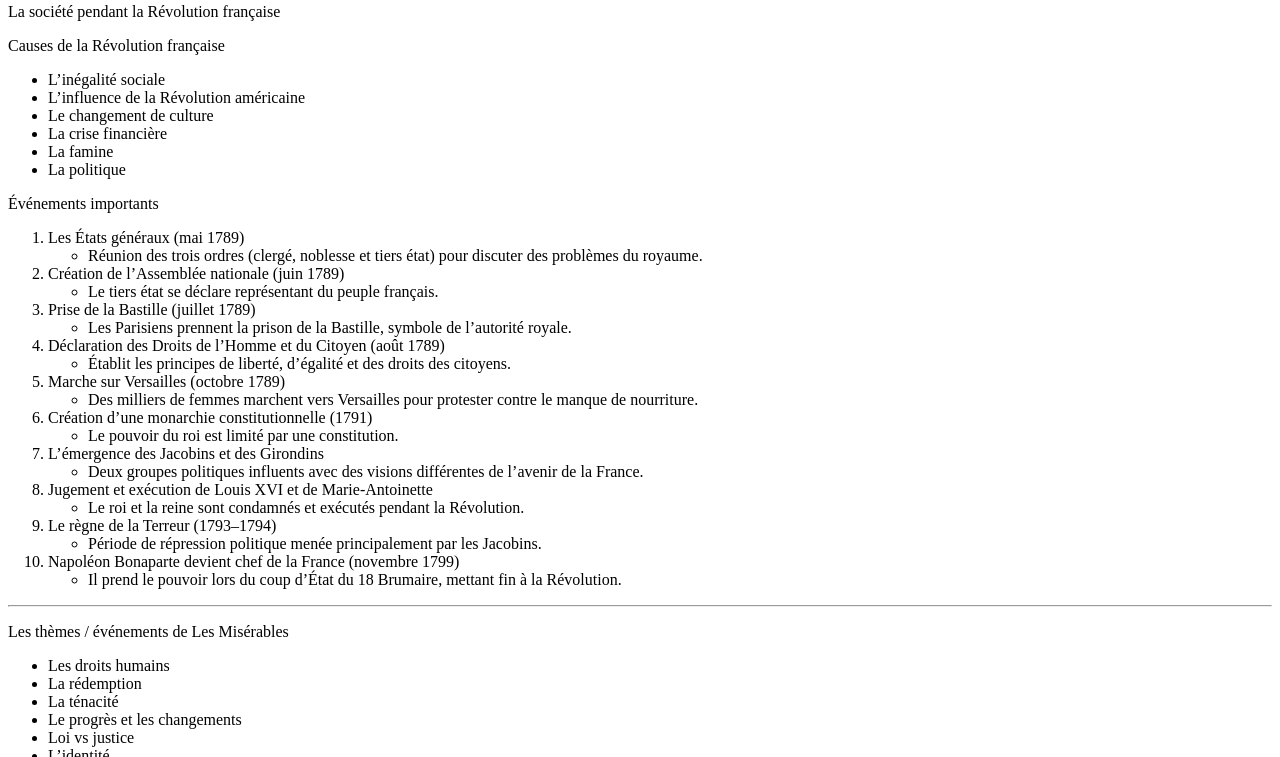
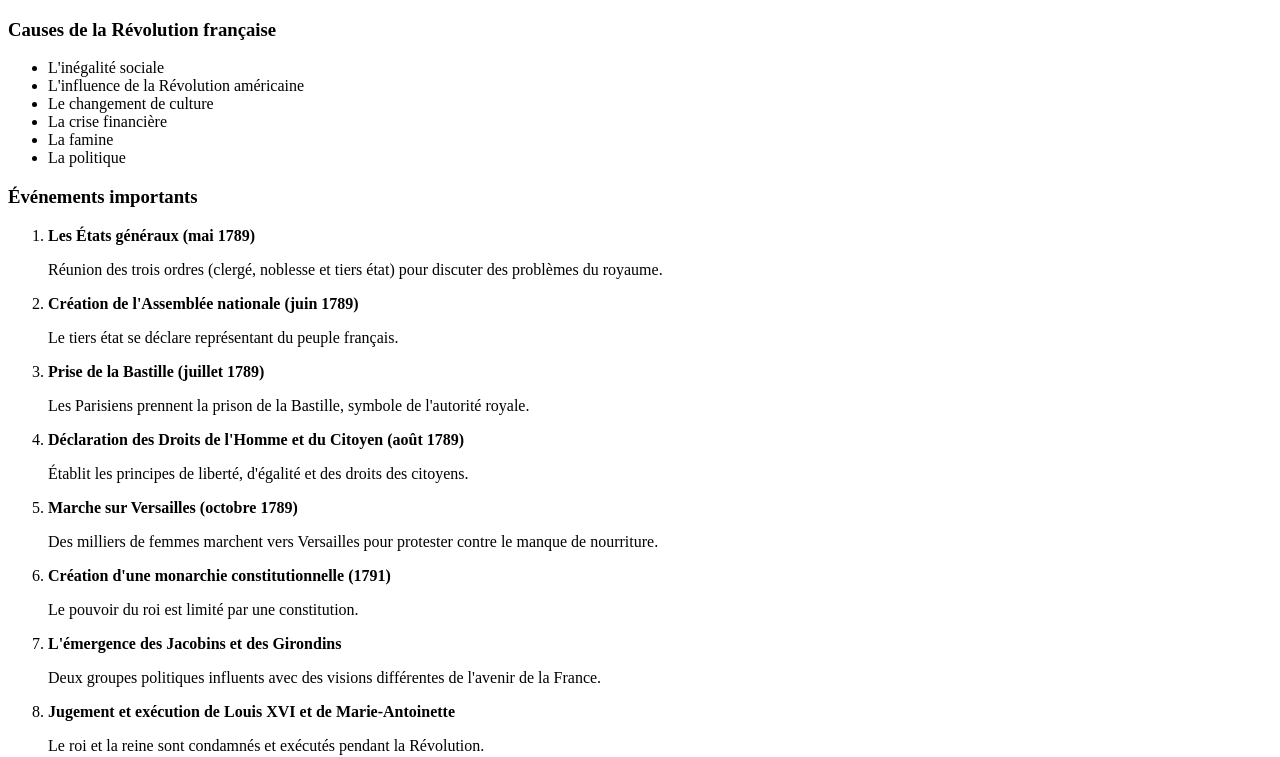
Before and after one commit to grandswager/Tech-9, a plain HTML site: page c.html in a window 1280 px wide. Shown: the part 121-878 px from the top of the page. Drawn offline with Linux system fonts and the light colour scheme.

Commit message:
c change (reader)

```diff
--- a/c.html
+++ b/c.html
@@ -1,82 +1,116 @@
-<a href="#grammaire">Grammaire</a><br><a href="#dystopie">Société dystopique</a><br><a href="#enjeux-france">Enjeux en France</a><br><a href="#revolution-francaise">Révolution française</a><br><a href="#les-miserables">Les Misérables</a>
+<!DOCTYPE html>
+<html lang="fr">
+<head>
+    <meta charset="UTF-8">
+    <meta name="viewport" content="width=device-width, initial-scale=1.0">
+    <title>Révolution française et Les Misérables</title>
 
-<hr>
+    <meta name="description"
+          content="Résumé de la Révolution française, de ses causes, de ses événements importants et des thèmes principaux de Les Misérables.">
+</head>
+<body>
 
-<p id="revolution-francaise">La société pendant la Révolution française</p>
+<nav>
+    <a href="#grammaire">Grammaire</a> |
+    <a href="#dystopie">Société dystopique</a> |
+    <a href="#enjeux-france">Enjeux en France</a> |
+    <a href="#revolution-francaise">Révolution française</a> |
+    <a href="#les-miserables">Les Misérables</a>
+</nav>
 
-<p>Causes de la Révolution française</p>
+<article>
+
+    <header>
+        <h1>Révolution française et Les Misérables</h1>
+    </header>
+
+    <section id="revolution-francaise">
+
+        <h2>La société pendant la Révolution française</h2>
+
+        <h3>Causes de la Révolution française</h3>
+
         <ul>
-  <li>L’inégalité sociale</li>
-  <li>L’influence de la Révolution américaine</li>
+            <li>L'inégalité sociale</li>
+            <li>L'influence de la Révolution américaine</li>
             <li>Le changement de culture</li>
             <li>La crise financière</li>
             <li>La famine</li>
             <li>La politique</li>
         </ul>
 
-<p>Événements importants</p>
+        <h3>Événements importants</h3>
 
         <ol>
-  <li>Les États généraux (mai 1789)</li>
-  <ul>
-    <li>Réunion des trois ordres (clergé, noblesse et tiers état) pour discuter des problèmes du royaume.</li>
-  </ul>
+            <li>
+                <strong>Les États généraux (mai 1789)</strong>
+                <p>Réunion des trois ordres (clergé, noblesse et tiers état) pour discuter des problèmes du royaume.</p>
+            </li>
 
-  <li>Création de l’Assemblée nationale (juin 1789)</li>
-  <ul>
-    <li>Le tiers état se déclare représentant du peuple français.</li>
-  </ul>
+            <li>
+                <strong>Création de l'Assemblée nationale (juin 1789)</strong>
+                <p>Le tiers état se déclare représentant du peuple français.</p>
+            </li>
 
-  <li>Prise de la Bastille (juillet 1789)</li>
-  <ul>
-    <li>Les Parisiens prennent la prison de la Bastille, symbole de l’autorité royale.</li>
-  </ul>
+            <li>
+                <strong>Prise de la Bastille (juillet 1789)</strong>
+                <p>Les Parisiens prennent la prison de la Bastille, symbole de l'autorité royale.</p>
+            </li>
 
-  <li>Déclaration des Droits de l’Homme et du Citoyen (août 1789)</li>
-  <ul>
-    <li>Établit les principes de liberté, d’égalité et des droits des citoyens.</li>
-  </ul>
+            <li>
+                <strong>Déclaration des Droits de l'Homme et du Citoyen (août 1789)</strong>
+                <p>Établit les principes de liberté, d'égalité et des droits des citoyens.</p>
+            </li>
 
-  <li>Marche sur Versailles (octobre 1789)</li>
-  <ul>
-    <li>Des milliers de femmes marchent vers Versailles pour protester contre le manque de nourriture.</li>
-  </ul>
+            <li>
+                <strong>Marche sur Versailles (octobre 1789)</strong>
+                <p>Des milliers de femmes marchent vers Versailles pour protester contre le manque de nourriture.</p>
+            </li>
 
-  <li>Création d’une monarchie constitutionnelle (1791)</li>
-  <ul>
-    <li>Le pouvoir du roi est limité par une constitution.</li>
-  </ul>
+            <li>
+                <strong>Création d'une monarchie constitutionnelle (1791)</strong>
+                <p>Le pouvoir du roi est limité par une constitution.</p>
+            </li>
 
-  <li>L’émergence des Jacobins et des Girondins</li>
-  <ul>
-    <li>Deux groupes politiques influents avec des visions différentes de l’avenir de la France.</li>
-  </ul>
+            <li>
+                <strong>L'émergence des Jacobins et des Girondins</strong>
+                <p>Deux groupes politiques influents avec des visions différentes de l'avenir de la France.</p>
+            </li>
 
-  <li>Jugement et exécution de Louis XVI et de Marie-Antoinette</li>
-  <ul>
-    <li>Le roi et la reine sont condamnés et exécutés pendant la Révolution.</li>
-  </ul>
+            <li>
+                <strong>Jugement et exécution de Louis XVI et de Marie-Antoinette</strong>
+                <p>Le roi et la reine sont condamnés et exécutés pendant la Révolution.</p>
+            </li>
 
-  <li>Le règne de la Terreur (1793–1794)</li>
-  <ul>
-    <li>Période de répression politique menée principalement par les Jacobins.</li>
-  </ul>
+            <li>
+                <strong>Le règne de la Terreur (1793-1794)</strong>
+                <p>Période de répression politique menée principalement par les Jacobins.</p>
+            </li>
 
-  <li>Napoléon Bonaparte devient chef de la France (novembre 1799)</li>
-  <ul>
-    <li>Il prend le pouvoir lors du coup d’État du 18 Brumaire, mettant fin à la Révolution.</li>
-  </ul>
+            <li>
+                <strong>Napoléon Bonaparte devient chef de la France (novembre 1799)</strong>
+                <p>Il prend le pouvoir lors du coup d'État du 18 Brumaire, mettant fin à la Révolution.</p>
+            </li>
         </ol>
 
-<hr>
+    </section>
 
-<p id="les-miserables">Les thèmes / événements de Les Misérables</p>
+    <section id="les-miserables">
+
+        <h2>Les thèmes de Les Misérables</h2>
 
         <ul>
             <li>Les droits humains</li>
             <li>La rédemption</li>
             <li>La ténacité</li>
             <li>Le progrès et les changements</li>
-  <li>Loi vs justice</li>
-  <li>L’identité</li>
+            <li>La loi versus la justice</li>
+            <li>L'identité</li>
         </ul>
+
+    </section>
+
+</article>
+
+</body>
+</html>
```
Lines whose indentation alone changed are shown as unchanged.
